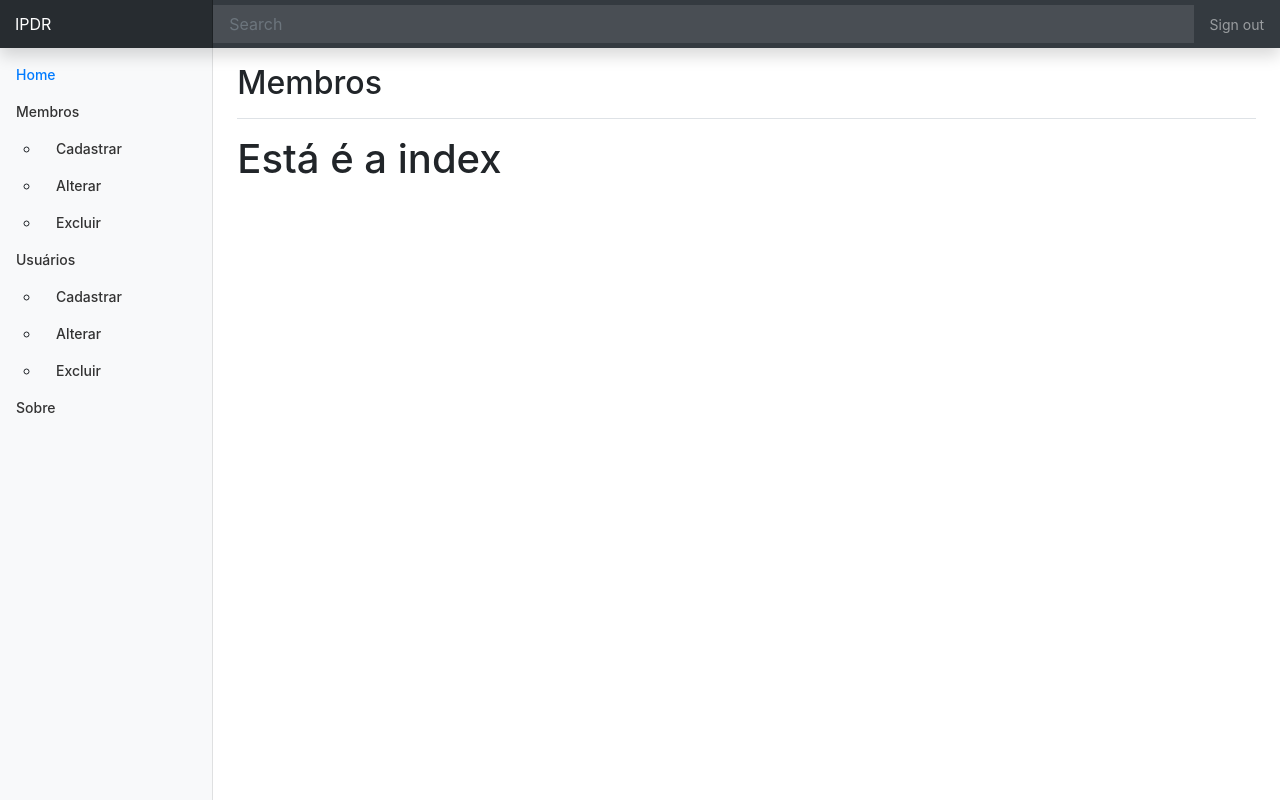
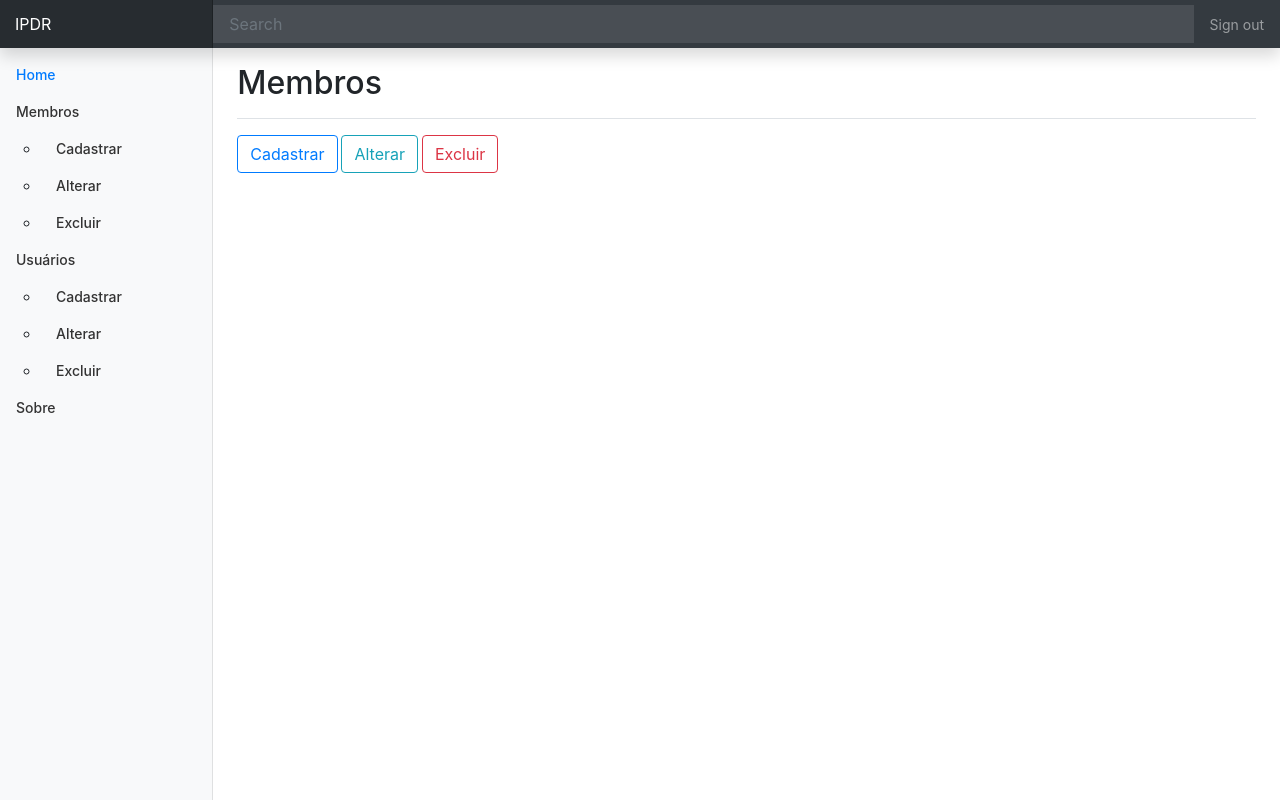
Before and after one commit to cenadev/ipdr-php, a PHP site: page /ipdr-php/membros in a window 1280 px wide. Run offline with PHP 8.4, Linux system fonts and the light colour scheme.

Commit message:
Adicionado os botões de ação nos membros.

```diff
--- a/views/membros/index.php
+++ b/views/membros/index.php
@@ -1 +1,3 @@
-<h1>Está é a index</h1>
+<a href="<?php echo (BASE_URL); ?>/membros/cadastrar" class="btn btn-outline-primary">Cadastrar</a>
+<a href="<?php echo (BASE_URL); ?>/membros/alterar" class="btn btn-outline-info">Alterar</a>
+<a href="<?php echo (BASE_URL); ?>/membros/alterar" class="btn btn-outline-danger">Excluir</a>
```
